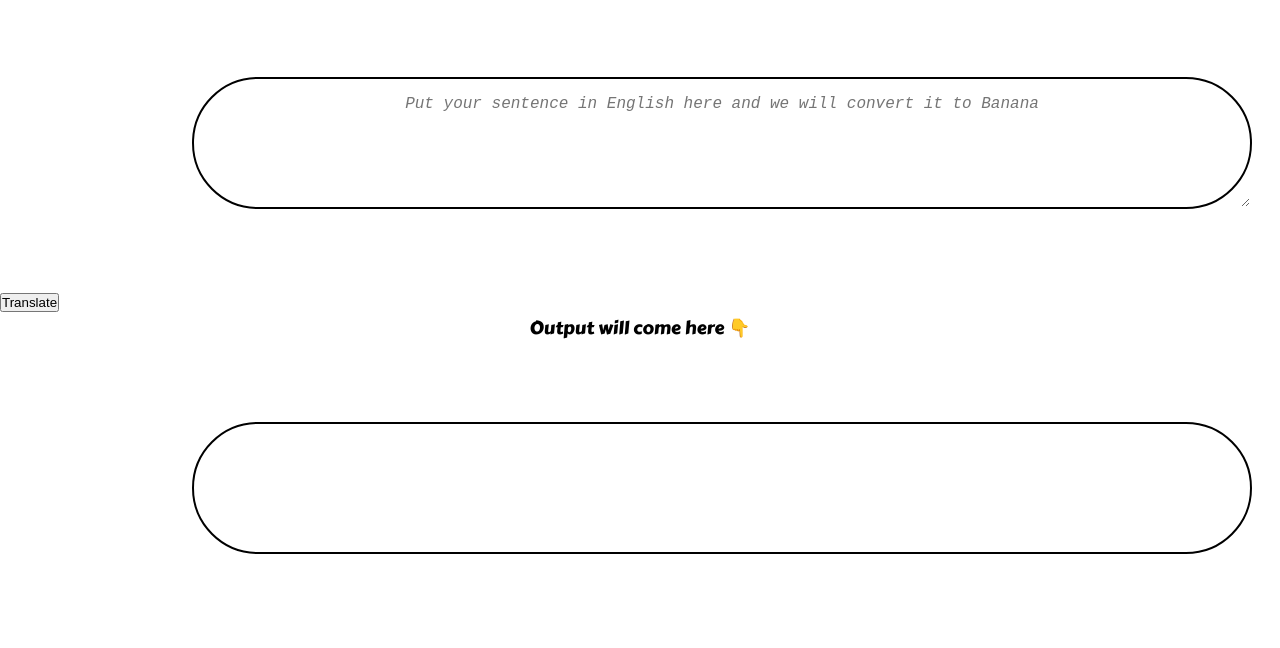
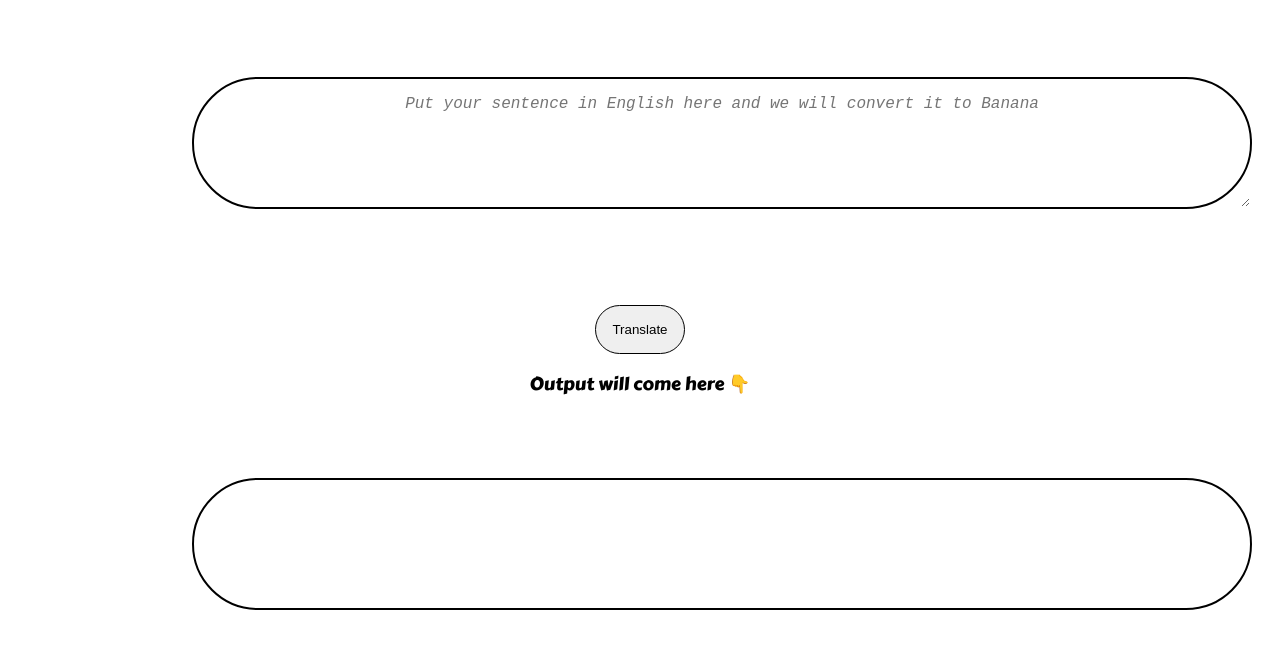
Before and after one commit to B0llu/Minion-Translator, a plain HTML site: page index.html in a window 1280 px wide. Shown: the part 116-764 px from the top of the page. Drawn offline with Linux system fonts and the light colour scheme.

Commit message:
final commit

```diff
--- a/index.html
+++ b/index.html
@@ -16,7 +16,7 @@
     <textarea id="txt-input"
         placeholder="Put your sentence in English here and we will convert it to Banana"></textarea>
 
-    <button id="btn-translate">Translate</button>
+    <div><button class="primary-btn" id="btn-translate">Translate</button></div>
 
     <div>Output will come here 👇</div>
     <div id="output"></div>
--- a/style.css
+++ b/style.css
@@ -5,7 +5,7 @@
     padding: 0px;
 }
 
-.root {
+:root {
     --primary-colour: #FCD34D;
 }
 
@@ -30,7 +30,7 @@ textarea {
 
 h1 {
     text-align: center;
-    background-color: #FCD34D;
+    background-color: var(--primary-colour);
     border-bottom-left-radius: 4rem;
     border-bottom-right-radius: 4rem;
     padding: 2rem;
@@ -52,3 +52,11 @@ div {
     border-radius: 10rem;
     block-size: 6rem;
 }
+
+.primary-btn {
+    border-radius: 2rem;
+    border: 1px solid black;
+    text-align: center;
+    margin: 1rem;
+    padding: 1rem 1rem;
+}
```
